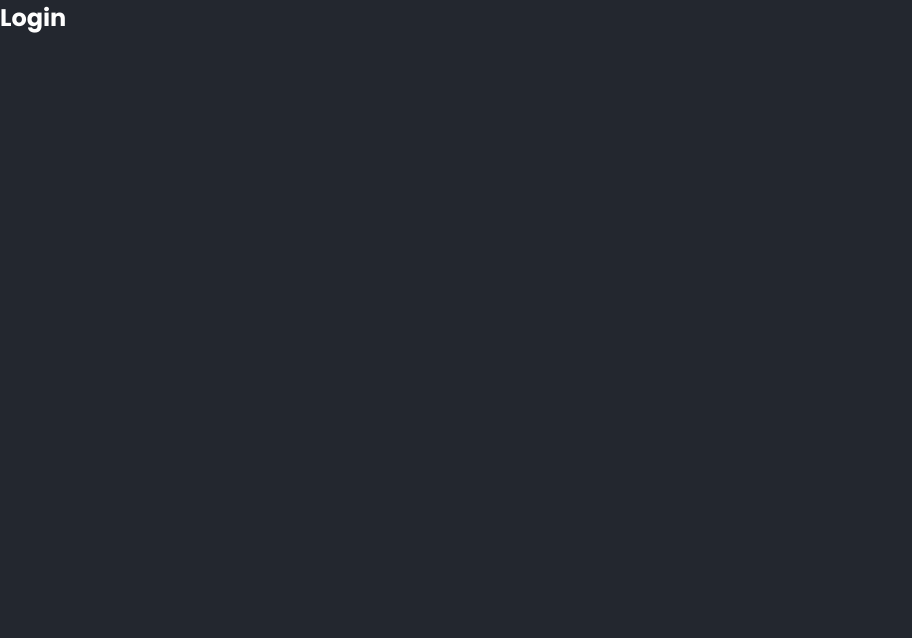
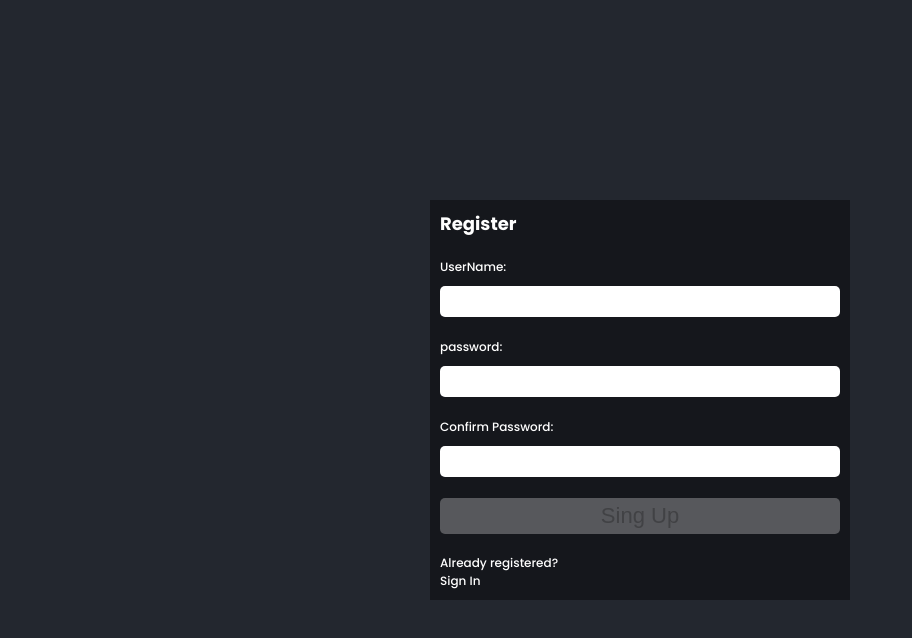
Before and after one commit to PsyACG49/react-login, a React (Vite) app: page / in a window 1280 px wide. Shown: the top 638 px of the page, without its empty margins (0-912 px from the left). Built offline with nearby package versions, Linux system fonts and the light colour scheme.

Commit message:
ftr:Adding valitation to register form

```diff
--- a/package.json
+++ b/package.json
@@ -10,8 +10,10 @@
     "preview": "vite preview"
   },
   "dependencies": {
+    "axios": "^1.5.1",
     "react": "^18.2.0",
-    "react-dom": "^18.2.0"
+    "react-dom": "^18.2.0",
+    "react-icons": "^4.11.0"
   },
   "devDependencies": {
     "@types/react": "^18.2.15",
--- a/src/App.css
+++ b/src/App.css
@@ -32,3 +32,100 @@ body {
   font-family: "Poppins", sans-serif;
   color: #fefefe;
 }
+
+.App {
+  display: flex;
+  flex-direction: column;
+  justify-content: center;
+  align-items: center;
+  min-height: 100vh;
+  padding: 1rem 0.5rem;
+}
+
+section {
+  width: 100%;
+  max-width: 420px;
+  min-height: 400px;
+  display: flex;
+  flex-direction: column;
+  justify-content: flex-start;
+  padding: 1rem;
+  background-color: rgba(0, 0, 0, 0.4);
+}
+
+form {
+  display: flex;
+  flex-direction: column;
+  justify-content: space-evenly;
+  flex-grow: 1;
+  padding-bottom: 1rem;
+}
+
+a,
+a:visited {
+  color: #fff;
+}
+
+input[type="text"],
+input[type="password"],
+button,
+textarea {
+  font-family: "Nunito", sans-serif;
+  font-size: 22px;
+  padding: 0.25rem;
+  border-radius: 0.5rem;
+}
+
+label,
+button {
+  margin-top: 1rem;
+}
+
+button {
+  padding: 0.5rem;
+}
+
+.instructions {
+  font-size: 0.75rem;
+  border-radius: 0.5rem;
+  background: #000;
+  color: #fff;
+  padding: 0.25rem;
+  position: relative;
+  bottom: -10px;
+}
+
+.instructions > svg {
+  margin-right: 0.25rem;
+}
+
+.offscreen {
+  position: absolute;
+  left: -9999px;
+}
+
+.hide {
+  display: none;
+}
+
+.valid {
+  color: limegreen;
+  margin-left: 0.25rem;
+}
+
+.invalid {
+  color: red;
+  margin-left: 0.25rem;
+}
+
+.errmsg {
+  background-color: lightpink;
+  color: firebrick;
+  font-weight: bold;
+  padding: 0.5rem;
+  margin-bottom: 0.5rem;
+}
+
+.line {
+  display: inline-block;
+}
--- a/src/App.jsx
+++ b/src/App.jsx
@@ -1,9 +1,11 @@
 import "./App.css";
+
+import Register from "./components/Register";
 
 function App() {
   return (
-    <main>
-      <h1>Login</h1>
+    <main className="App">
+      <Register />
     </main>
   );
 }
--- /dev/null
+++ b/src/api/axios.js
@@ -0,0 +1,5 @@
+import axios from "axios";
+
+export default axios.create({
+  baseURL: "http://localhost:4000",
+});
--- /dev/null
+++ b/src/components/Register/index.jsx
@@ -0,0 +1,205 @@
+import { useRef, useState, useEffect } from "react";
+import { BiInfoCircle } from "react-icons/bi";
+import { AiOutlineCheck } from "react-icons/ai";
+import { FaTimes } from "react-icons/fa";
+
+const USER_REGEX = /^[a-zA-Z][a-zA-Z0-9-_]{3,23}$/;
+const PWD_REGEX = /^(?=.*[a-z])(?=.*[A-Z])(?=.*[0-9])(?=.*[!@#$%]).{8,24}$/;
+
+const index = () => {
+  const userRef = useRef();
+  const errRef = useRef();
+
+  const [user, setUser] = useState("");
+  const [validName, setValidName] = useState(false);
+  const [userFocus, setUserFocus] = useState(false);
+
+  const [pwd, setPwd] = useState("");
+  const [validPwd, setValidPwd] = useState(false);
+  const [pwdFocus, setPwdFocus] = useState(false);
+
+  const [matchPwd, setMatchPwd] = useState("");
+  const [validMatchPwd, setValidMatchPwd] = useState(false);
+  const [matchPwdFocus, setMatchPwdFocus] = useState(false);
+
+  const [errMsg, setErrMsg] = useState("");
+  const [success, setSuccess] = useState(false);
+
+  useEffect(() => {
+    userRef.current.focus();
+  }, []);
+
+  useEffect(() => {
+    const result = USER_REGEX.test(user);
+    console.log(result);
+    console.log(user);
+    setValidName(result);
+  }, [user]);
+
+  useEffect(() => {
+    const result = PWD_REGEX.test(pwd);
+    console.log(result);
+    console.log(pwd);
+    setValidPwd(result);
+    const match = pwd === matchPwd;
+    setValidMatchPwd(match);
+  }, [pwd, matchPwd]);
+
+  useEffect(() => {
+    setErrMsg("");
+  }, [user, pwd, matchPwd]);
+
+  const handleSubmit = (e) => {
+    e.preventDefault();
+
+    const v1 = USER_REGEX.test(user);
+    const v2 = PWD_REGEX.test(pwd);
+
+    if (!v1 || !v2) {
+      setErrMsg("Invalid entry");
+      return;
+    }
+    console.log(user, pwd);
+    setSuccess(true);
+  };
+
+  return (
+    <>
+      {success ? (
+        <section>
+          <h1>Success!</h1>
+          <p>
+            <a href="#">Sign In</a>
+          </p>
+        </section>
+      ) : (
+        <section>
+          <p
+            ref={errRef}
+            className={errMsg ? "errmsg" : "offscreen"}
+            aria-live="assertive"
+          >
+            {errMsg}
+          </p>
+          <h1>Register</h1>
+          <form onSubmit={handleSubmit}>
+            <label htmlFor="username">
+              UserName:
+              <span className={validName ? "valid" : "hide"}>
+                <AiOutlineCheck />
+              </span>
+              <span className={validName || !user ? "hide" : "invalid"}>
+                <FaTimes />
+              </span>
+            </label>
+            <input
+              type="text"
+              id="username"
+              ref={userRef}
+              autoComplete="off"
+              onChange={(e) => setUser(e.target.value)}
+              required
+              aria-invalid={validMatchPwd ? "false" : "true"}
+              aria-describedby="uidnote"
+              onFocus={() => setUserFocus(true)}
+              onBlur={() => setUserFocus(false)}
+            />
+            <p
+              id="uidnote"
+              className={
+                userFocus && user && !validName ? "instructions" : "offscreen"
+              }
+            >
+              <BiInfoCircle />
+              4 to 24 characters.
+              <br />
+              Must being with a letter.
+              <br />
+              Letters, numbers, underscores, hyphens allowed.
+            </p>
+            <label htmlFor="password">
+              password:
+              <span className={validPwd ? "valid" : "hide"}>
+                <AiOutlineCheck />
+              </span>
+              <span className={validPwd || !pwd ? "hide" : "invalid"}>
+                <FaTimes />
+              </span>
+            </label>
+            <input
+              type="password"
+              id="password"
+              onChange={(e) => setPwd(e.target.value)}
+              required
+              aria-invalid={validPwd ? "false" : "true"}
+              aria-describedby="pwdnote"
+              onFocus={() => setPwdFocus(true)}
+              onBlur={() => setPwdFocus(false)}
+            />
+            <p
+              id="pwdnote"
+              className={pwdFocus && !validPwd ? "instructions" : " offscreen"}
+            >
+              <BiInfoCircle />
+              8 to 24 characters.
+              <br />
+              Must include uppercase and lowercase letters, a number and a
+              special character.
+              <br />
+              Allowd special characters:{" "}
+              <span aria-label="exclamation mark">!</span>{" "}
+              <span aria-label="at symbol">@</span>{" "}
+              <span aria-label="hashtag">#</span>{" "}
+              <span aria-label="dillar sign">$</span>{" "}
+              <span aria-label="percent">%</span>
+            </p>
+            <label htmlFor="confirm_pwd">
+              Confirm Password:
+              <span className={validMatchPwd && matchPwd ? "valid" : "hide"}>
+                <AiOutlineCheck />
+              </span>
+              <span className={validMatchPwd || !matchPwd ? "hide" : "invalid"}>
+                <FaTimes />
+              </span>
+            </label>
+            <input
+              type="password"
+              id="confirm_pwd"
+              onChange={(e) => setMatchPwd(e.target.value)}
+              required
+              aria-invalid={validMatchPwd ? "false" : "true"}
+              aria-describedby="confirmnote"
+              onFocus={() => setMatchPwdFocus(true)}
+              onBlur={() => setMatchPwdFocus(false)}
+            />
+            <p
+              id="confirmnote"
+              className={
+                matchPwdFocus && !validMatchPwd ? "intructions" : "offscreen"
+              }
+            >
+              <BiInfoCircle />
+              Must match the first password input field.
+            </p>
+            <button
+              disabled={
+                !validName || !validPwd || !validMatchPwd ? true : false
+              }
+            >
+              Sing Up
+            </button>
+          </form>
+          <p>
+            Already registered? <br />
+            <span className="line">
+              {/* put route link here */}
+              <a href="#">Sign In</a>
+            </span>
+          </p>
+        </section>
+      )}
+    </>
+  );
+};
+
+export default index;
```
Also changed, not shown: 1 other file (tests, documents, lock files or other folders).
